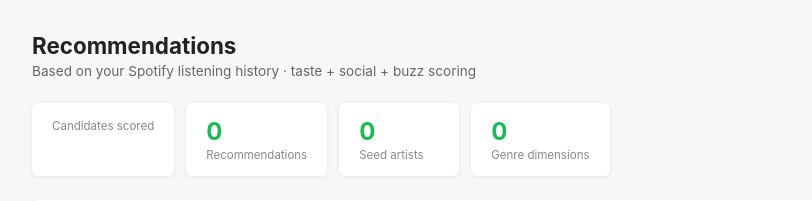
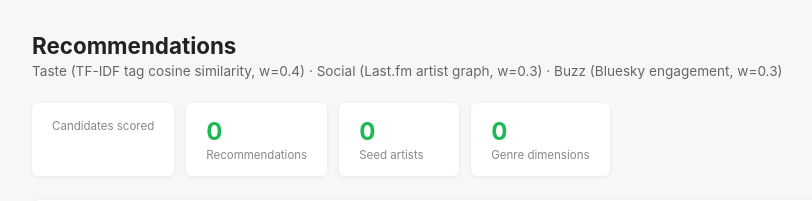
Before and after one commit to tiffanychaoo/IRWA-Music-Rec, a Flask app: template templates/results.html in a window 1280 px wide. Shown: the top 201 px of the page, without its empty margins (178-990 px from the left). Run offline with Flask 3, Linux system fonts and the light colour scheme; the template is opened without the code that fills it, so the values that code supplies are empty.

Commit message:
Revise recommendations description for clarity
Updated the recommendations description to include specific scoring metrics.

```diff
--- a/templates/results.html
+++ b/templates/results.html
@@ -104,7 +104,7 @@
   <div class="container">
     <div class="header">
       <h1>Recommendations</h1>
-      <p>Based on your Spotify listening history · taste + social + buzz scoring</p>
+      <p>Taste (TF-IDF tag cosine similarity, w=0.4) · Social (Last.fm artist graph, w=0.3) · Buzz (Bluesky engagement, w=0.3)</p>
     </div>
 
     <!-- Stats -->
```
